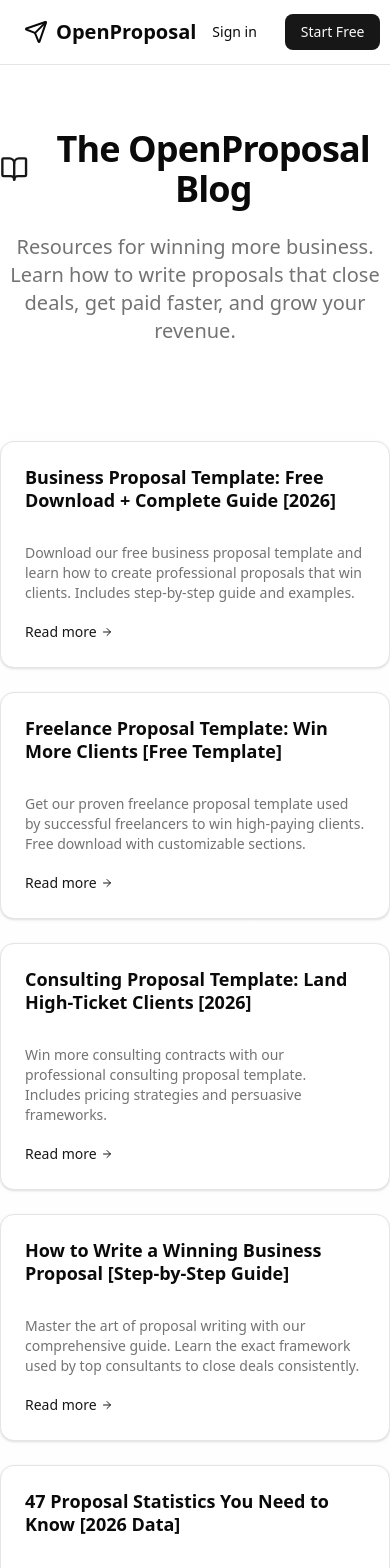
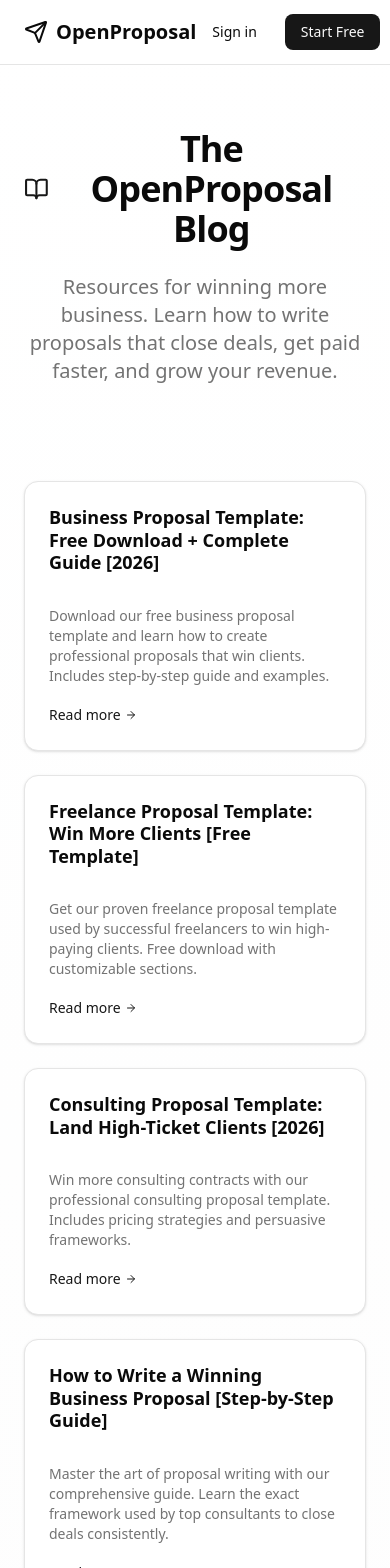
Before and after one commit to jefdiesel/openprop, a Next.js app: page /blog in a window 390 px wide. Shown: the top 1568 px of the page. Built offline with nearby package versions, Linux system fonts and the light colour scheme; no server answers.

Commit message:
Center blog index page content

```diff
--- a/src/app/blog/page.tsx
+++ b/src/app/blog/page.tsx
@@ -115,7 +115,7 @@
 
       <main>
         {/* Hero */}
-        <section className="container py-16 md:py-24 text-center">
+        <section className="container mx-auto px-6 py-16 md:py-24 text-center">
           <div className="flex items-center justify-center gap-2 mb-6">
             <BookOpen className="h-8 w-8 text-primary" />
             <h1 className="text-4xl md:text-5xl font-bold tracking-tight">
@@ -129,7 +129,7 @@
         </section>
 
         {/* Blog Posts Grid */}
-        <section className="container pb-24">
+        <section className="container mx-auto px-6 pb-24">
           <div className="grid md:grid-cols-2 lg:grid-cols-3 gap-6 max-w-6xl mx-auto">
             {blogPosts.map((post) => (
               <Link key={post.slug} href={`/blog/${post.slug}`}>
@@ -152,7 +152,7 @@
 
       {/* Footer */}
       <footer className="border-t py-8">
-        <div className="container text-center text-sm text-muted-foreground">
+        <div className="container mx-auto px-6 text-center text-sm text-muted-foreground">
           <p>&copy; {new Date().getFullYear()} OpenProposal. All rights reserved.</p>
         </div>
       </footer>
```
